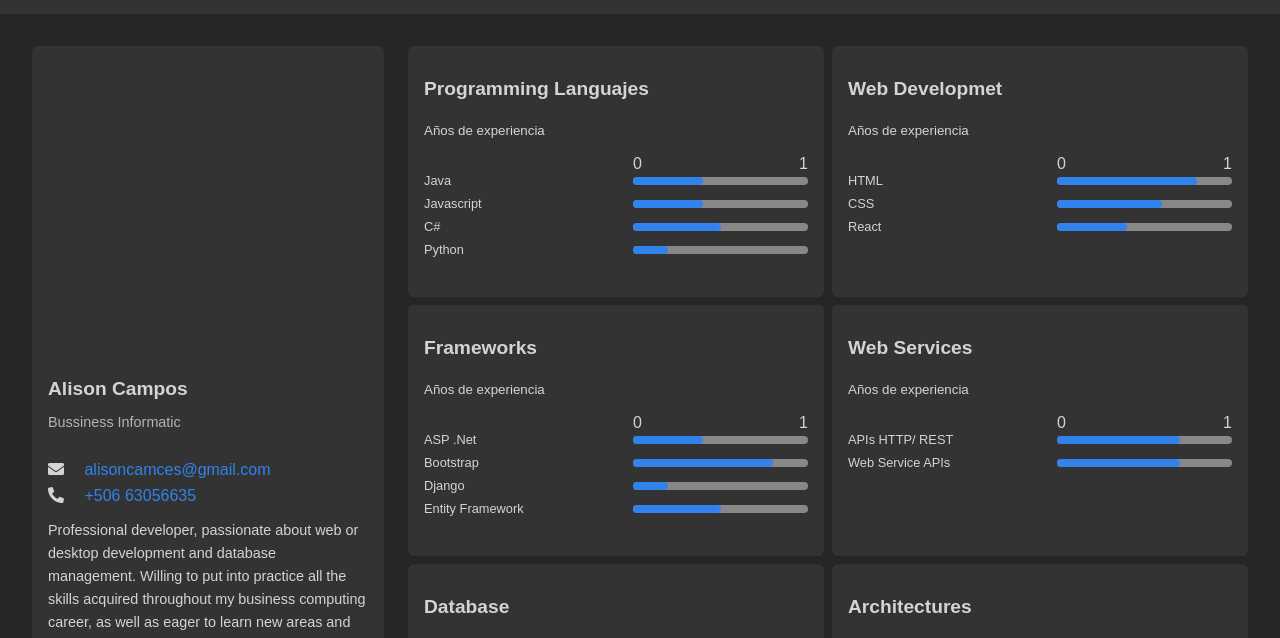
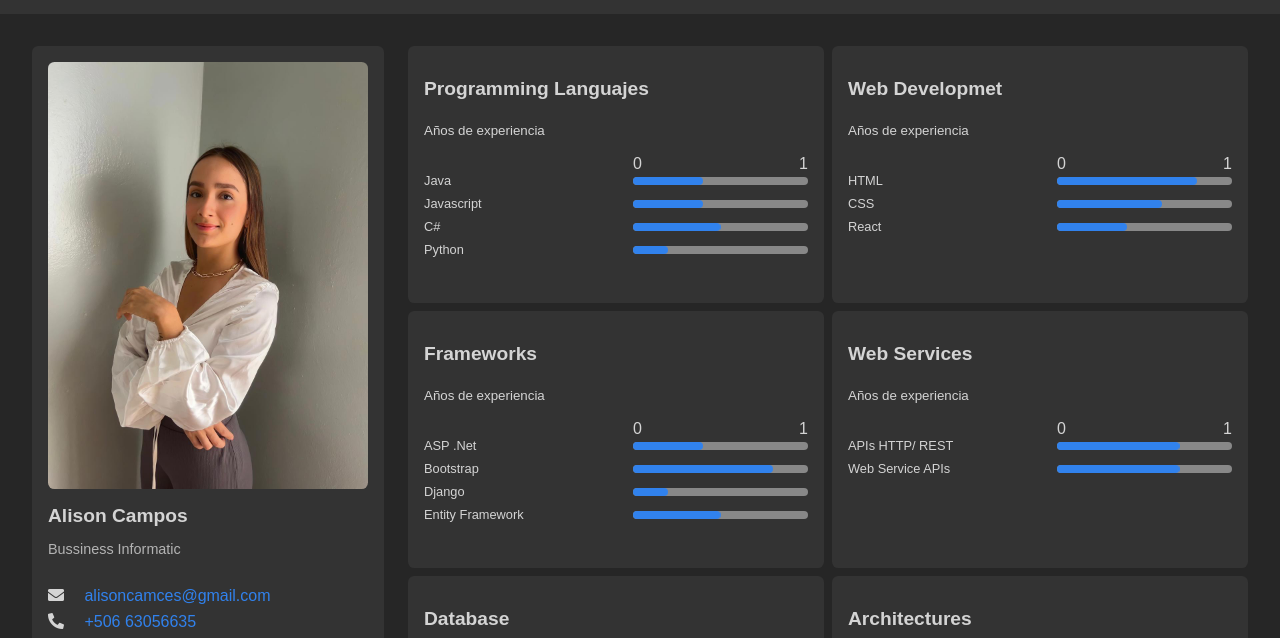
Before and after one commit to Alison-Campos/portafolio, a plain HTML site: page index.html in a window 1280 px wide. Shown: the part 61-699 px from the top of the page. Drawn offline with Linux system fonts and the light colour scheme; the site is published under a folder, as on GitHub Pages, so addresses that start at the root find nothing.

Commit message:
mejora imagen

```diff
--- a/index.html
+++ b/index.html
@@ -41,7 +41,7 @@
         <!--PROFILE CARD-->
         <article class="card card--profile">
           <div class="card__image-container">
-            <img src="/assets/images/Alison.jpeg" alt="">
+            <img src="assets/images/Alison.jpeg" alt="mi imagen">
           </div>
           <div class="card__header">
             <h2 class="card__title no-margin">Alison Campos</h2>
```
